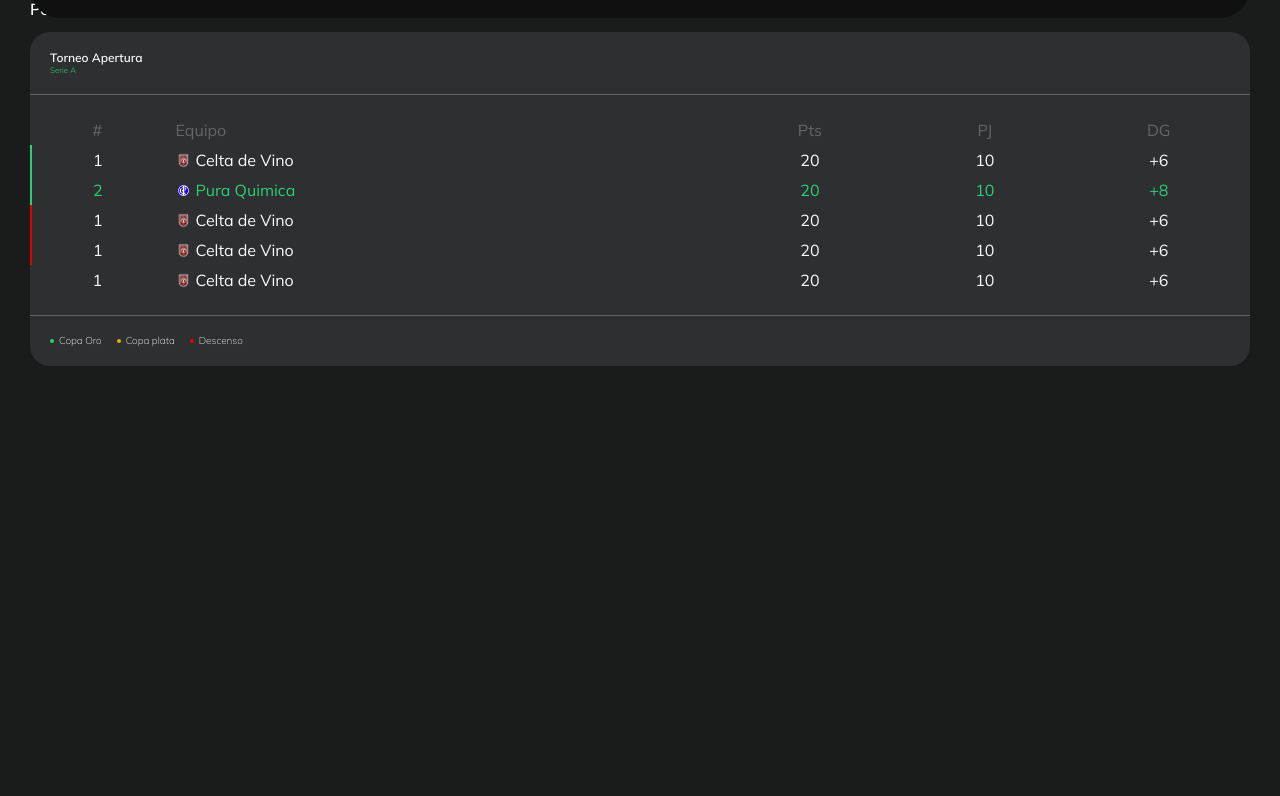
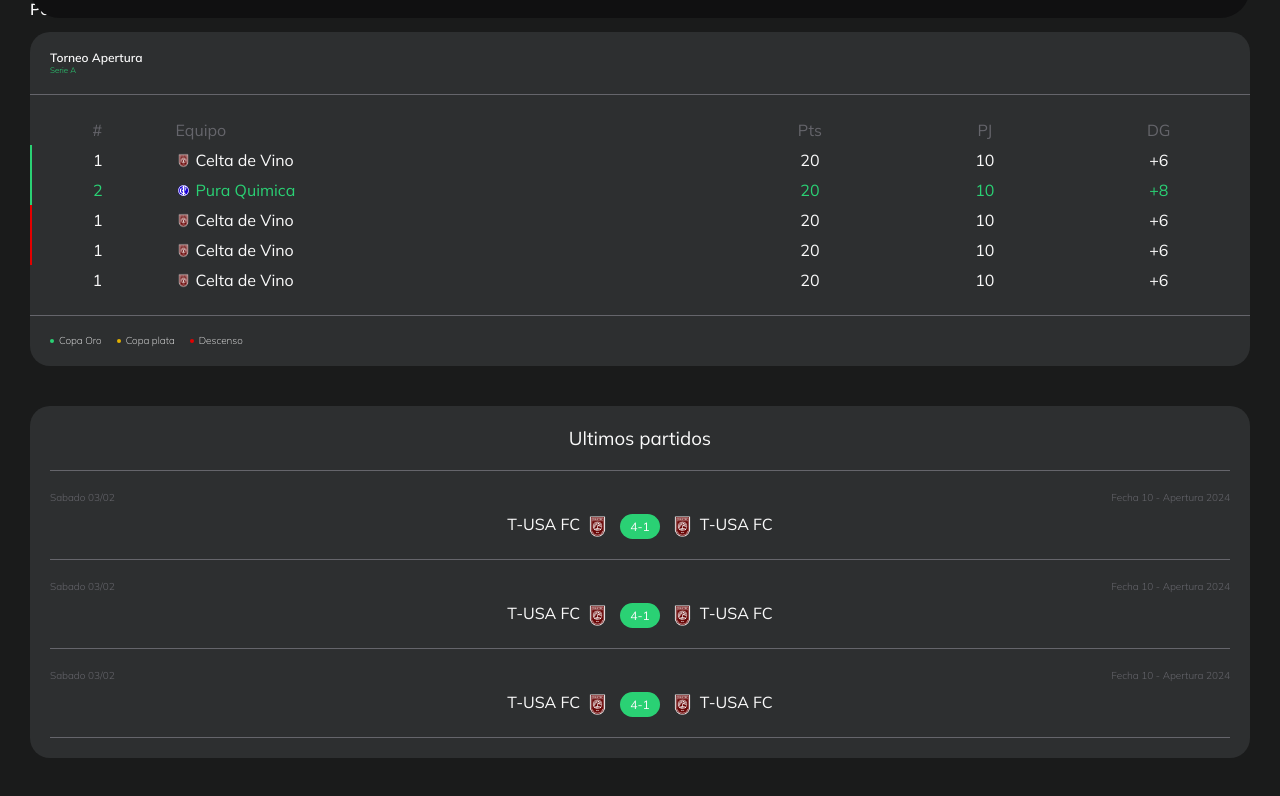
Before and after one commit to perezmariano08/CopaRelampago, a React (Vite) app: page /my-team in a window 1280 px wide. Shown: the part 752-1548 px from the top of the page. Before the commit the page ends 1258 px from the top, so only its background shows below. Built offline with nearby package versions, Linux system fonts and the light colour scheme.

Commit message:
add component oldmatches

```diff
--- /dev/null
+++ b/src/components/Stats/CardOldMatches/CardOldMatches.jsx
@@ -0,0 +1,78 @@
+import React from 'react'
+import { CardOldMatchesItem, CardOldMatchesWrapper, MatchesItemDescription, MatchesItemResult, MatchesItemTeam, MatchesItemTeams } from './CardOldMatchesStyles'
+import { AlignmentDivider, AlignmentPlayer } from '../Alignment/AlignmentStyles'
+import EscudoCelta from '/Escudos/celta-de-vino.png'
+const CardOldMatches = () => {
+    return (
+        <CardOldMatchesWrapper>
+            <h3>Ultimos partidos</h3>
+            <AlignmentDivider/>
+            <CardOldMatchesItem>
+                <MatchesItemDescription>
+                    <p>Sabado 03/02</p>
+                    <p>Fecha 10 - Apertura 2024</p>
+                </MatchesItemDescription>
+                <MatchesItemTeams>
+                    <MatchesItemTeam>
+                        <p>T-USA FC</p>
+                        <img src={EscudoCelta} />
+                    </MatchesItemTeam>
+                    <MatchesItemResult>
+                        4-1
+                    </MatchesItemResult>
+                    <MatchesItemTeam>
+                        <img src={EscudoCelta} />
+                        <p>T-USA FC</p>
+                    </MatchesItemTeam>
+                </MatchesItemTeams>
+
+            </CardOldMatchesItem>
+            <AlignmentDivider/>
+            <CardOldMatchesItem>
+                <MatchesItemDescription>
+                    <p>Sabado 03/02</p>
+                    <p>Fecha 10 - Apertura 2024</p>
+                </MatchesItemDescription>
+                <MatchesItemTeams>
+                    <MatchesItemTeam>
+                        <p>T-USA FC</p>
+                        <img src={EscudoCelta} />
+                    </MatchesItemTeam>
+                    <MatchesItemResult>
+                        4-1
+                    </MatchesItemResult>
+                    <MatchesItemTeam>
+                        <img src={EscudoCelta} />
+                        <p>T-USA FC</p>
+                    </MatchesItemTeam>
+                </MatchesItemTeams>
+
+            </CardOldMatchesItem>
+            <AlignmentDivider/>
+            <CardOldMatchesItem>
+                <MatchesItemDescription>
+                    <p>Sabado 03/02</p>
+                    <p>Fecha 10 - Apertura 2024</p>
+                </MatchesItemDescription>
+                <MatchesItemTeams>
+                    <MatchesItemTeam>
+                        <p>T-USA FC</p>
+
+                        <img src={EscudoCelta} />
+                    </MatchesItemTeam>
+                    <MatchesItemResult>
+                        4-1
+                    </MatchesItemResult>
+                    <MatchesItemTeam>
+                        <img src={EscudoCelta} />
+                        <p>T-USA FC</p>
+                    </MatchesItemTeam>
+                </MatchesItemTeams>
+
+            </CardOldMatchesItem>
+            <AlignmentDivider/>
+        </CardOldMatchesWrapper>
+    )
+}
+
+export default CardOldMatches
--- /dev/null
+++ b/src/components/Stats/CardOldMatches/CardOldMatchesStyles.js
@@ -0,0 +1,57 @@
+import styled from "styled-components";
+
+export const CardOldMatchesWrapper = styled.div`
+    background-color: var(--gray-300);
+    padding: 20px;
+    display: flex;
+    flex-direction: column;
+    gap: 20px;
+    align-items: center;
+    border-radius: 20px;
+    min-width: 85%;
+`
+
+export const CardOldMatchesItem = styled.div`
+    display: flex;
+    flex-direction: column;
+    width: 100%;
+    gap: 10px;
+`
+
+export const MatchesItemDescription = styled.div`
+    display: flex;
+    justify-content: space-between;
+    width: 100%;
+
+    p {
+        font-size: 10px;
+        font-weight: 300;
+        color: var(--gray-200);
+    }
+`
+
+export const MatchesItemTeams = styled.div`
+    display: flex;
+    justify-content: center;
+    width: 100%;
+    gap: 10px;
+`
+
+export const MatchesItemTeam = styled.div`
+    display: flex;
+    gap: 5px;
+    img {
+        width: 25px;
+    }
+`
+
+export const MatchesItemResult = styled.div`
+    padding: 2px 10px;
+    font-size: 12px;
+    font-weight: 400;
+    border-radius: 15px;
+    display: flex;
+    justify-content: center;
+    align-items: center;
+    background-color: var(--green);
+`
--- a/src/pages/MyTeam/MyTeam.jsx
+++ b/src/pages/MyTeam/MyTeam.jsx
@@ -4,6 +4,7 @@ import Celta from '/Escudos/celta-de-vino.png'
 import Section from '../../components/Section/Section'
 import Table from '../../components/Stats/Table/Table'
 import TableTeam from '../../components/Stats/TableTeam/TableTeam'
+import CardOldMatches from '../../components/Stats/CardOldMatches/CardOldMatches'
 const MyTeam = () => {
     return (
         <>
@@ -55,6 +56,10 @@ const MyTeam = () => {
                     <Table/>
                 </Section>
 
+                <Section>
+                    <CardOldMatches/>
+                </Section>
+
             </MyTeamWrapper>
         </MyTeamContainerStyled>
         </>
```
